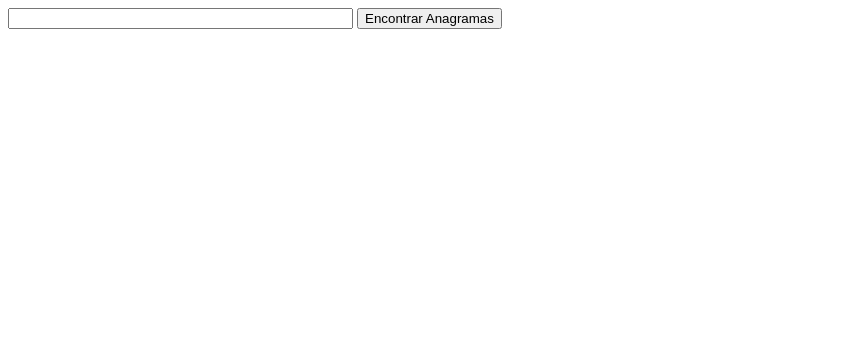
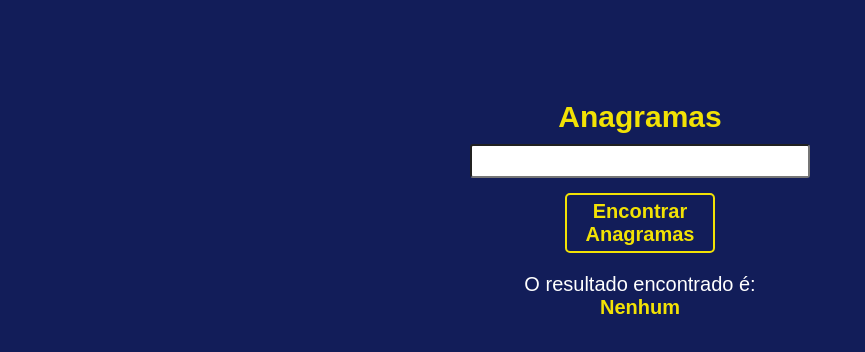
Before and after one commit to Kenzie-Academy-Brasil-Developers/extra-assessment-anagrams-part-1-sprint-4-allan-verde, a plain HTML site: page index.html in a window 1280 px wide. Both pictures are taken after a click on the button "Encontrar Anagramas". Shown: the whole page, without its empty margins (0-865 px from the left). Drawn offline with Linux system fonts and the light colour scheme.

Commit message:
Concluindo entrega primeira versao

```diff
--- a/anagrams1.js
+++ b/anagrams1.js
@@ -1,13 +1,46 @@
-const button = document.getElementById("findButton");
+const button = document.getElementById("findButton")
 button.addEventListener("click", function () {
-    let typedText = document.getElementById("input").value;
-    getAnagramsOf(typedText);
+    let typedText = document.getElementById("input").value
 
-    function alphabetize(wold) {
-        return wold.toLowerCase().split("").sort().join("").trim();
+    let arrayAnagramas = getAnagramsOf(typedText)
+
+    console.log(arrayAnagramas)
+
+    contrutorHTML(arrayAnagramas)
+
+    return arrayAnagramas
+});
+
+function getAnagramsOf(input) {
+    let inputOrdenado = input.split('').sort().join('').trim()
+    let arrayPalavrasAnagrama = []
+
+    for (let palavraOrdenada of words) {
+        let palavraComparadaOrdenada = palavraOrdenada.split('').sort().join('').trim()
+
+        if (palavraComparadaOrdenada === inputOrdenado) {
+            arrayPalavrasAnagrama.push(palavraOrdenada)
+        }
     }
-    textContent = alphabetize(typedText)
 
-    document.body.appendChild()
+    if (arrayPalavrasAnagrama.length === 0) {
+        arrayPalavrasAnagrama.push('Nenhum')
+    }
 
-});
+    return arrayPalavrasAnagrama
+}
+
+const secao = document.getElementsByTagName('section')[0]
+const blocoResultado = document.createElement('div')
+blocoResultado.classList.add('blocoResultado')
+
+function contrutorHTML(arrayPalavras) {
+    secao.appendChild(blocoResultado)
+
+    blocoResultado.innerText = ''
+
+    const blocoResultadoTexto = document.createElement('p')
+    blocoResultadoTexto.classList.add('blocoResultado__texto')
+    blocoResultado.appendChild(blocoResultadoTexto)
+    blocoResultadoTexto.innerHTML = `O resultado encontrado é: <br/> <span>${arrayPalavras}</span>`
+}
--- a/index.html
+++ b/index.html
@@ -1,14 +1,16 @@
 <!DOCTYPE html>
-<html lang="en">
+<html lang="pt-BR">
 <head>
     <meta charset="UTF-8">
     <meta http-equiv="X-UA-Compatible" content="IE=edge">
     <meta name="viewport" content="width=device-width, initial-scale=1.0">
-    <title>Document</title>
+    <link rel="stylesheet" href="style.css">
+    <title>Anagramas</title>
 </head>
 <body>
     <section>
-        <div>
+        <div class="blocoEntradas">
+            <h1 class="blocoEntradas__title">Anagramas</h1>
             <input type="text" id="input" size="40" />
             <button id="findButton">Encontrar Anagramas</button>
           </div>
--- /dev/null
+++ b/style.css
@@ -0,0 +1,64 @@
+html, body, section, h1, div, p {
+    margin: 0;
+    padding: 0;
+    box-sizing: border-box;
+    font-family: Arial, Helvetica, sans-serif;
+}
+html {
+    width: 100vw;
+    height: 100vh;
+}
+body {
+    width: 100%;
+    height: 100%;
+    background-color: #121D59;
+}
+section {
+    margin-top: 100px;
+    display: flex;
+    flex-direction: column;
+    align-items: center;
+}
+.blocoEntradas {
+    display: flex;
+    flex-direction: column;
+    align-items: center;
+}
+.blocoEntradas__title {
+    font-size: 30px;
+    color: #F2E205;
+    margin-bottom: 10px;
+}
+.blocoEntradas input {
+    width: 70%;
+    border-radius: 3px;
+    font-size: 18px;
+    padding: 5px;
+    font-family: monospace;
+}
+#findButton {
+    width: 150px;
+    padding: 5px;
+    margin-top: 15px;
+    font-size: 20px;
+    font-weight: 700;
+    color: #F2E205;
+    background-color: transparent;
+    border: 2px solid #F2E205;
+    border-radius: 5px;
+}
+.blocoResultado {
+    display: flex;
+    justify-content: center;
+    text-align: center;
+    width: 80%;
+}
+.blocoResultado__texto {
+    font-size: 20px;
+    color: white;
+    margin-top: 20px;
+}
+.blocoResultado__texto span {
+    font-weight: 700;
+    color: #F2E205
+}
```
